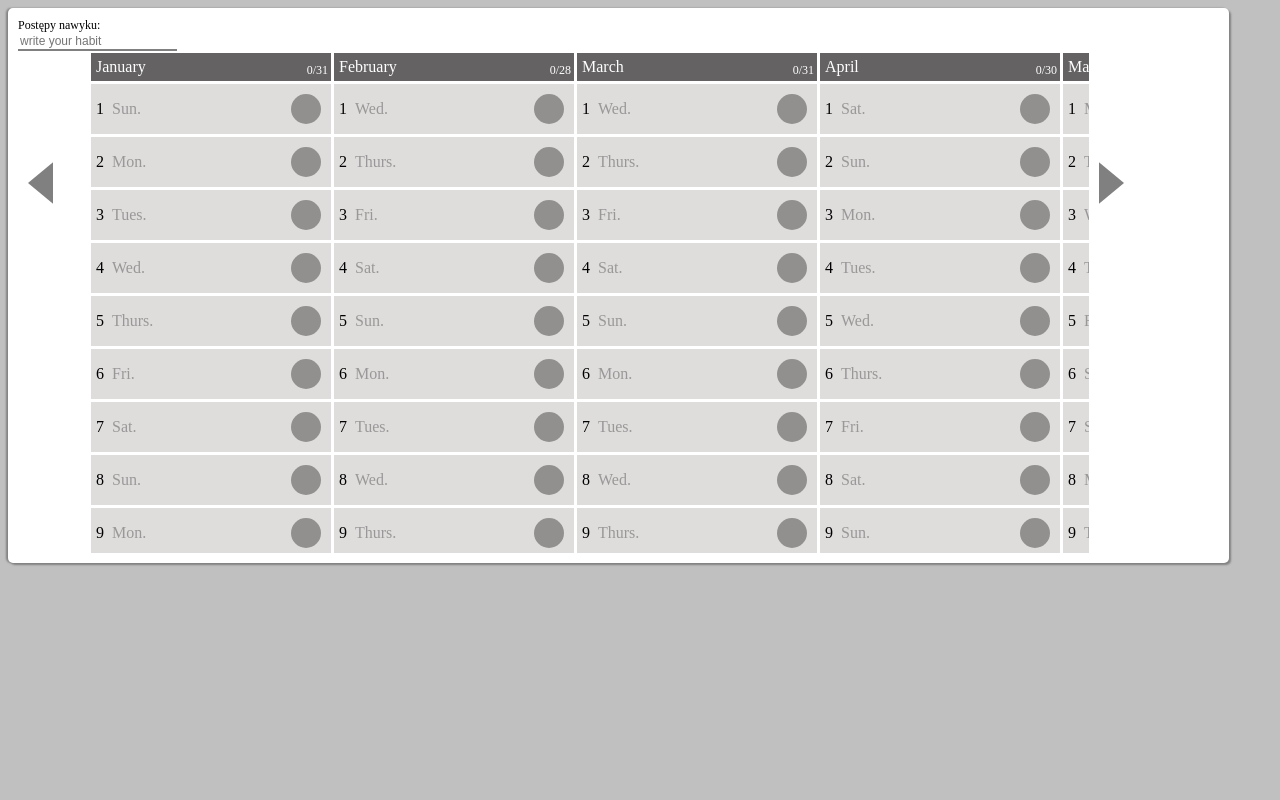
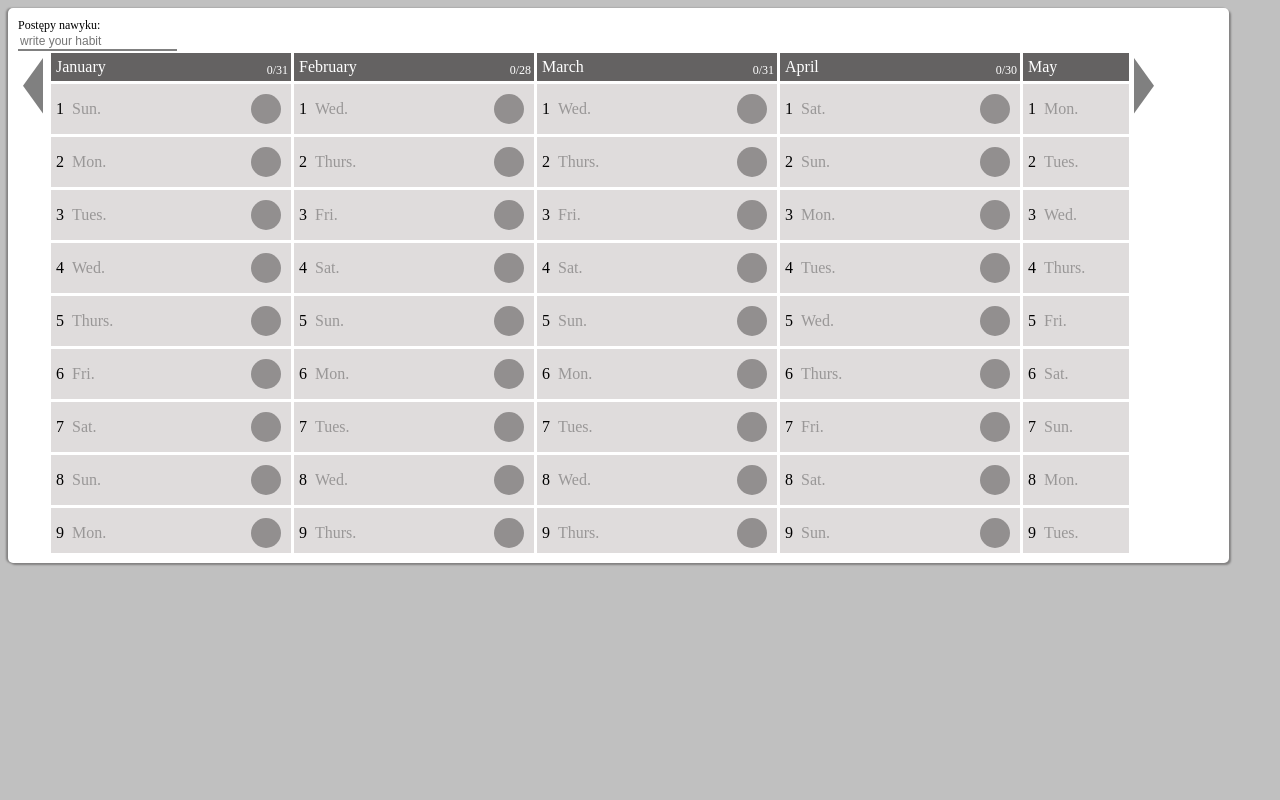
Before and after one commit to elzp/habit-tracking-app, a website with bundled scripts: page index.html in a window 1280 px wide. Built offline with nearby package versions, Linux system fonts and the light colour scheme.

Commit message:
Modify style of arrows

```diff
--- a/index.html
+++ b/index.html
@@ -17,8 +17,8 @@
       <input placeholder = "write your habit"></input>
       <div class="months_container">
         <div class="arrow_container">
-          <svg class="arrow left" height="50%" width="50%" viewBox=" 0 0 300 500">
-            <polygon points="300,0 0,250 300,500" class="triangle" fill="grey" />
+          <svg class="arrow left" height="auto" width="20px" viewBox=" 0 0 180 500">
+            <polygon points="180,0 0,250 180,500" class="triangle" fill="grey" />
           </svg>
         </div>
         <div class="months">
@@ -50,8 +50,8 @@
         <div class="month"></div>
         </div>
         <div class="arrow_container">
-          <svg class="arrow right" height="50%" width="50%" viewBox=" 0 0 300 500">
-            <polygon points="0,0 300,250 0,500" class="triangle" fill="grey" />
+          <svg class="arrow right" height="auto" width="20px" viewBox=" 0 0 180 500">
+            <polygon points="0,0 180,250 0,500" class="triangle" fill="grey" />
         </svg>
         </div>
       </div>
--- a/styles.css
+++ b/styles.css
@@ -40,9 +40,9 @@ main > div:nth-child(1) {
 }
 
 .arrow_container {
-  width: 50px;
-  margin: 10px;
-  flex-shrink: 0;
+  width: 25px;
+  height: fit-content;
+  margin: 5px;
 }
 
 .months {
```
